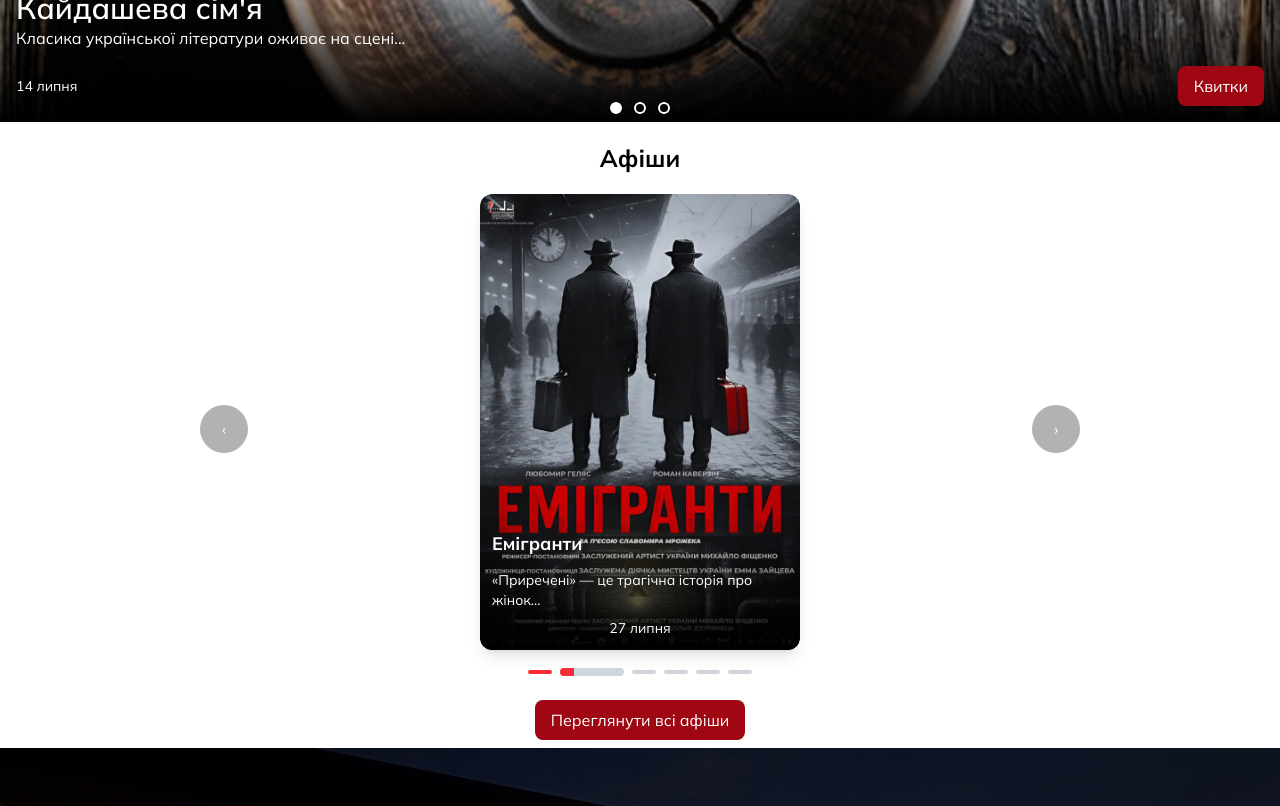
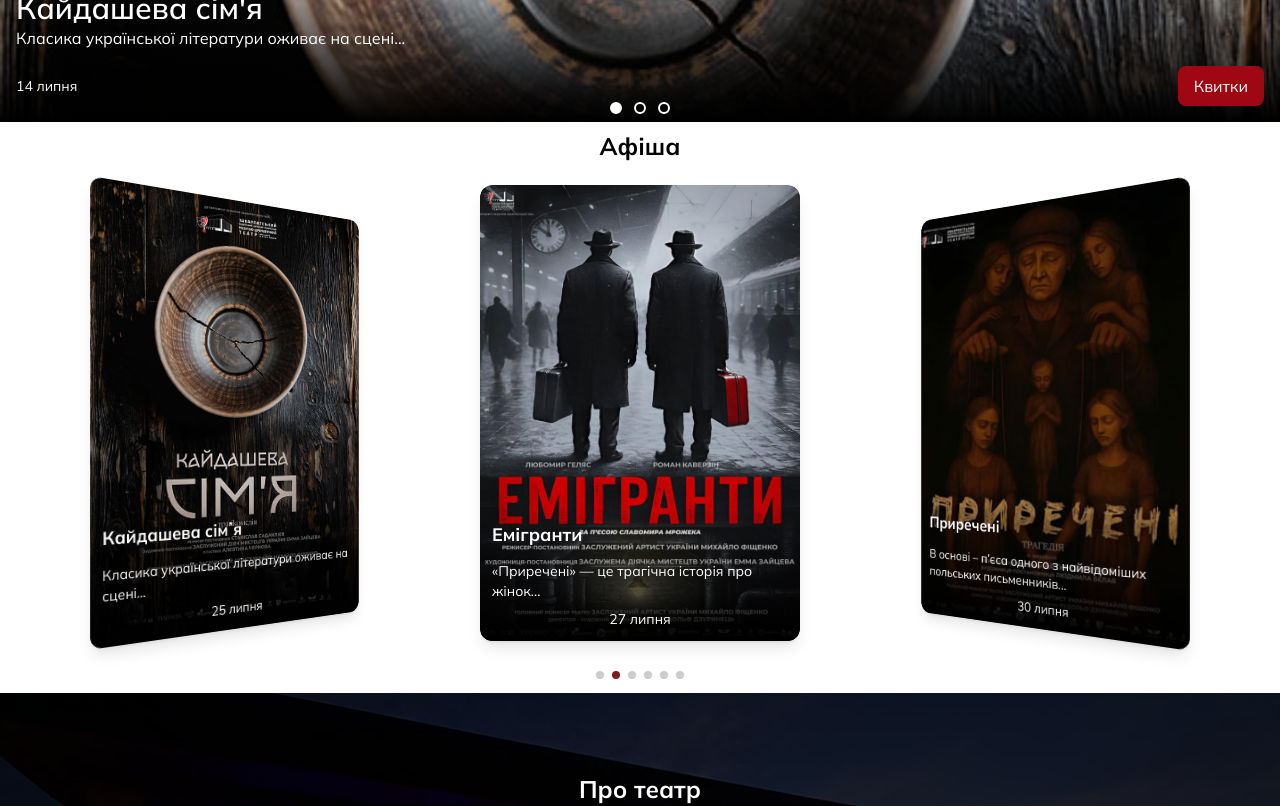
Before and after one commit to zhamanko/dram-theater, a Vue app: page / in a window 1280 px wide. Shown: the part 800-1606 px from the top of the page. Built offline with nearby package versions, Linux system fonts and the light colour scheme.

Commit message:
feat: Add Afishas component with swiper functionality and integrate into HomeView; update NewsCard and AfishaCard styles

```diff
--- a/src/components/home/AfishaCard.vue
+++ b/src/components/home/AfishaCard.vue
@@ -11,8 +11,7 @@ export default {
 </script>
 
 <template>
-    <div id="item" class="relative w-80 bg-white shadow-lg rounded-xl overflow-hidden
-               hover:scale-105 duration-300 group">
+    <div id="item" class="relative w-80 bg-white shadow-lg rounded-xl overflow-hidden duration-300 group">
         <!-- Фото -->
         <img class="w-full object-cover rounded-xl" :src="photo" :alt="title">
 
--- /dev/null
+++ b/src/components/home/Afishas.vue
@@ -0,0 +1,77 @@
+<script>
+import AfishaCard from './AfishaCard.vue';
+
+import { Swiper, SwiperSlide } from 'swiper/vue';
+import 'swiper/css';
+import 'swiper/css/autoplay';
+import 'swiper/css/pagination';
+import 'swiper/css/navigation';
+import 'swiper/css/effect-coverflow';
+import { Pagination, Navigation, EffectCoverflow, Autoplay } from 'swiper/modules';
+
+export default {
+    name: "Afishas",
+    components: { AfishaCard, Swiper, SwiperSlide },
+    data() {
+        return {
+            afisha: [
+                { title: 'Кайдашева сімʼя', description: 'Класика української літератури оживає на сцені...', date: '25 липня', photo: './img/afisha/kajdasheva-simja.jpg' },
+                { title: 'Емігранти', description: '«Приречені» — це трагічна історія про жінок...', date: '27 липня', photo: './img/afisha/emigrantu.jpg' },
+                { title: 'Приречені', description: 'В основі – п’єса одного з найвідоміших польських письменників...', date: '30 липня', photo: './img/afisha/prirecheni-m.jpg' },
+
+                { title: 'Кайдашева сімʼя', description: 'Класика української літератури оживає на сцені...', date: '25 липня', photo: './img/afisha/kajdasheva-simja.jpg' },
+                { title: 'Емігранти', description: '«Приречені» — це трагічна історія про жінок...', date: '27 липня', photo: './img/afisha/emigrantu.jpg' },
+                { title: 'Приречені', description: 'В основі – п’єса одного з найвідоміших польських письменників...', date: '30 липня', photo: './img/afisha/prirecheni-m.jpg' },
+
+            ],
+        };
+    },
+    setup() {
+        return {
+            modules: [Autoplay, Pagination, Navigation, EffectCoverflow],
+        };
+    },
+};
+</script>
+<template>
+    <h2 class="text-center font-bold p-2 text-2xl">Афіша</h2>
+    <Swiper :effect="'coverflow'" :spaceBetween="10" :grabCursor="true"  :centeredSlides="true" :slidesPerView="2"
+    :breakpoints="{
+        320: { slidesPerView: 1 },
+        670: { slidesPerView: 2 },
+        768: { slidesPerView: 2 },
+        1024: { slidesPerView: 3 },
+        1280: { slidesPerView: 3 },
+    }" :coverflowEffect="{
+            rotate: 50,
+            stretch: 0,
+            depth: 80,
+            modifier: 1,
+            slideShadows: false,
+        }"
+        :speed="800"
+        :autoplay="{ delay: 5000, disableOnInteraction: false }"
+        :pagination="true" :loop="true" :modules="modules" class="afisha-swiper">
+        <SwiperSlide :modules="modules" v-for="(item, i) in afisha" :key="i">
+            <AfishaCard v-bind="item" class="transition-all duration-500" />
+        </SwiperSlide>
+    </Swiper>
+</template>
+
+<style scoped>
+.afisha-swiper {
+    padding-top: 15px;
+    padding-bottom: 50px;
+}
+
+.swiper-slide {
+  display: flex;
+  justify-content: center;
+  align-items: center;
+}
+
+.swiper-slide-prev{
+
+}
+
+</style>
--- a/src/components/home/News.vue
+++ b/src/components/home/News.vue
@@ -65,7 +65,7 @@ export default {
 <template>
     <div class="bg-white pt-3">
         <h2 class="text-center font-bold p-2 text-2xl">Останні новини</h2>
-        <Swiper :loop="true" :slidesPerView="3" :centeredSlides="true" :pagination="{
+        <Swiper :loop="true" :slidesPerView="3" :centeredSlides="true" :speed="800" :pagination="{
             clickable: true,
         }" :modules="modules" :navigation="false" :breakpoints="{
             320: { slidesPerView: 1 },
--- a/src/views/HomeView.vue
+++ b/src/views/HomeView.vue
@@ -3,13 +3,14 @@ import MainAfisha from '@/components/home/MainAfisha.vue';
 import AfishaCard from '@/components/home/AfishaCard.vue';
 import Partners from '@/components/home/Partners.vue';
 import News from '@/components/home/News.vue';
+import Afishas from '@/components/home/Afishas.vue';
 
 import ParallaxSection from '@/components/home/ParallaxSection.vue';
 
 
 export default {
   name: 'HomeView',
-  components: { MainAfisha, AfishaCard, News, ParallaxSection, Partners },
+  components: { MainAfisha, Afishas, AfishaCard, News, ParallaxSection, Partners },
   data() {
     return {
       afisha: [
@@ -127,10 +128,10 @@ export default {
     </div>
 
     <!-- Афіши -->
-    <div id="container-afisha" class="bg-white pt-5 pb-2">
+     <Afishas />
+    <!-- <div id="container-afisha" class="bg-white pt-5 pb-2">
       <h2 class="text-center font-bold text-2xl">Афіши</h2>
 
-      <!-- Слайдер -->
       <div class="relative w-full pt-5 pb-8 max-w-4xl mx-auto overflow-hidden" @touchstart="onTouchStart"
         @touchend="onTouchEnd" @mousedown="onMouseDown" @mouseup="onMouseUp">
         <div class="flex transition-transform duration-700 ease-in-out"
@@ -141,7 +142,6 @@ export default {
           </div>
         </div>
 
-        <!-- Кнопки -->
         <button
           class="absolute top-1/2 left-0 -translate-y-1/2 w-12 h-12 bg-black/30 text-white flex items-center justify-center rounded-full ml-2"
           @click="prevSlide">
@@ -153,7 +153,6 @@ export default {
           ›
         </button>
 
-        <!-- Смуги прогресу (карусель) -->
         <div class="absolute bottom-0 left-0 w-full flex justify-center items-center gap-2 px-2 mb-2">
           <div v-for="(item, i) in afisha" :key="i"
             class="transition-all duration-500 rounded bg-gray-300 overflow-hidden"
@@ -168,7 +167,7 @@ export default {
           Переглянути всі афіши
         </button>
       </div>
-    </div>
+    </div> -->
 
     <!-- Про театр -->
     <ParallaxSection image="./img/background/dram-theater.jpg" speed="0.3">
```
